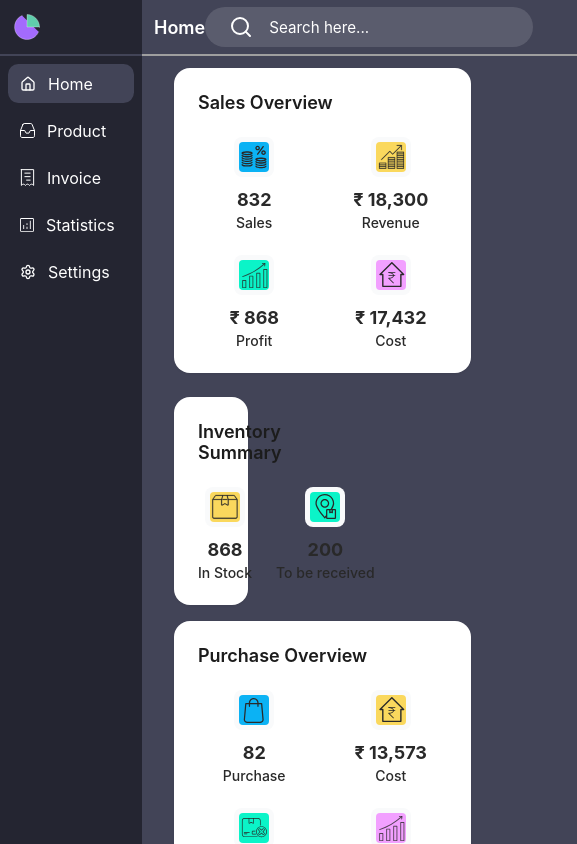
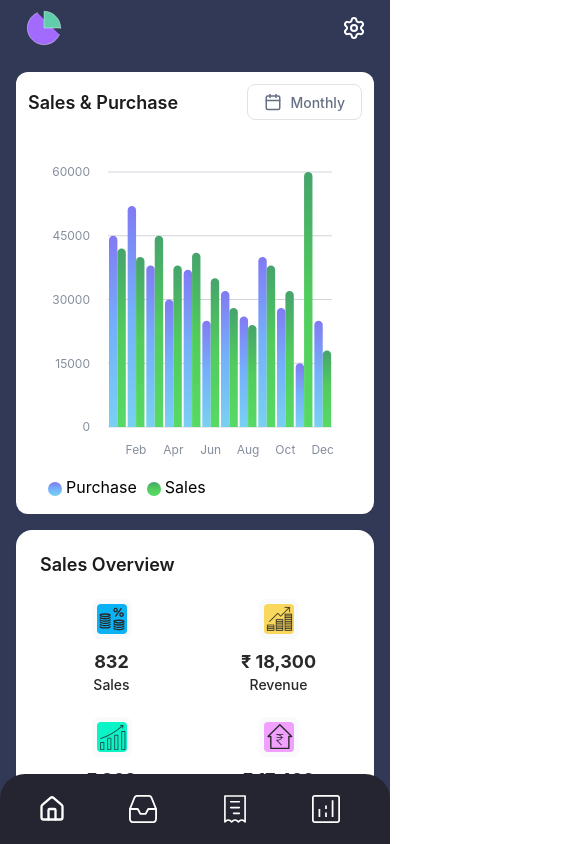
Before and after one commit to SMD-1/inventory-sales-management, a React (Vite) app: page / in a window 390 px wide. Shown: the top 844 px of the page, 577 px wide, since content can reach past the window. Built offline with nearby package versions, Linux system fonts and the light colour scheme.

Commit message:
feat: Implement responsive design for mobile views by adjusting header, sidebar, and home page layouts

```diff
--- a/src/components/Header/Header.css
+++ b/src/components/Header/Header.css
@@ -33,3 +33,35 @@
 .search input::placeholder {
   color: #fff;
 }
+
+.header-mobile-logo, .header-mobile-settings {
+  display: none;
+}
+
+@media (max-width: 768px) {
+  .header {
+    top: 0;
+    left: 0;
+    width: 100%;
+    z-index: 1000;
+    justify-content: space-between;
+    background-color: transparent;
+    border-bottom: none;
+    padding: 1rem 1.5rem;
+  }
+  .header-mobile-logo {
+    display: flex;
+    align-items: center;
+  }
+  .header-mobile-logo img {
+    height: 40px;
+    width: 40px;
+  }
+  .header-mobile-settings {
+    display: flex;
+    align-items: center;
+  }
+  .header-title, .search {
+    display: none;
+  }
+}
--- a/src/components/Header/Header.jsx
+++ b/src/components/Header/Header.jsx
@@ -1,12 +1,15 @@
 import "./Header.css";
 import { useHeader } from "../../contexts/header-context";
-import { Search } from "lucide-react";
+import { Search, Settings } from "lucide-react";
 
 const Header = () => {
   const { title } = useHeader();
   return (
     <div className="header">
-      <p>{title}</p>
+      <div className="header-mobile-logo">
+        <img src="/logo.svg" alt="Company Logo" />
+      </div>
+      <p className="header-title">{title}</p>
       <div className="search">
         <Search
           width={24}
@@ -16,6 +19,9 @@ const Header = () => {
         />
         <input type="text" placeholder="Search here..." />
       </div>
+      <div className="header-mobile-settings">
+        <Settings width={24} height={24} color="#fff" />
+      </div>
     </div>
   );
 };
--- a/src/components/Sidebar/sidebar.css
+++ b/src/components/Sidebar/sidebar.css
@@ -67,3 +67,60 @@
   height: 100%;
   border-radius: 50%;
 }
+
+@media (max-width: 768px) {
+  .sidebar {
+    position: fixed !important;
+    bottom: 0 !important;
+    left: 0 !important;
+    top: auto !important;
+    width: 100% !important;
+    height: 70px !important;
+    min-height: 70px !important;
+    border-top-left-radius: 25px;
+    border-top-right-radius: 25px;
+    z-index: 9999 !important;
+    padding: 0 1rem;
+    justify-content: center;
+  }
+  .sidebar .top {
+    width: 100%;
+    height: 100%;
+    justify-content: center;
+  }
+  .sidebar .top .logo,
+  .sidebar .profile {
+    display: none;
+  }
+  .sidebar .top ul {
+    flex-direction: row;
+    justify-content: space-around;
+    align-items: center;
+    padding: 0;
+    margin: 0;
+    height: 100%;
+  }
+  .sidebar .top ul li {
+    flex: 1;
+    display: flex;
+    justify-content: center;
+  }
+  .sidebar .top ul li:last-child {
+    display: none;
+  }
+  .sidebar-link {
+    font-size: 0;
+    padding: 0.5rem;
+    justify-content: center;
+    background-color: transparent;
+  }
+  .sidebar-link.active {
+    background-color: transparent;
+  }
+  .sidebar-link svg, .sidebar-link .lucide {
+    width: 28px !important;
+    height: 28px !important;
+    min-width: 28px;
+    min-height: 28px;
+  }
+}
--- a/src/components/common/StatsChart/StatsChart.css
+++ b/src/components/common/StatsChart/StatsChart.css
@@ -78,3 +78,9 @@
 .chart-body {
   width: 100%;
 }
+
+@media (max-width: 768px) {
+  .chart-container {
+    padding: 0.75rem;
+  }
+}
--- a/src/index.css
+++ b/src/index.css
@@ -23,3 +23,14 @@
   background-color: #424457;
   position: relative;
 }
+
+@media (max-width: 768px) {
+  .app-layout {
+    flex-direction: column;
+    background-color: var(--secondary-color);
+  }
+  .app-content {
+    background-color: transparent;
+    padding-bottom: 90px;
+  }
+}
--- a/src/pages/home/home.css
+++ b/src/pages/home/home.css
@@ -17,12 +17,10 @@
   padding: 1.5rem;
   flex: 1;
   box-shadow: 0 1px 3px rgba(0, 0, 0, 0.05);
-  width: 80%;
 }
 
 .overview-section.summary-small {
   max-width: 350px;
-  width: 20%;
 }
 
 .overview-section h3 {
@@ -36,7 +34,6 @@
   display: grid;
   grid-template-columns: repeat(4, 1fr);
   gap: 1.5rem;
-
 }
 
 .overview-grid.dual {
@@ -108,7 +105,50 @@
 }
 
 @media (max-width: 768px) {
+  .overview-row,
+  .home-main-content {
+    display: contents;
+  }
+
+  .chart-wrapper {
+    order: 1;
+    width: 100%;
+  }
+  .overview-section.summary-small {
+    border: none;
+    width: 100%;
+  }
+
+  .overview-row:nth-child(1) > .overview-section:not(.summary-small) {
+    order: 2;
+  }
+
+  .overview-row:nth-child(2) > .overview-section:not(.summary-small) {
+    order: 3;
+  }
+
+  .overview-row:nth-child(1) > .summary-small {
+    order: 4;
+  }
+
+  .overview-row:nth-child(2) > .summary-small {
+    order: 5;
+  }
+
+  .sidebar-wrapper {
+    order: 6;
+    width: 100%;
+  }
+
   .overview-grid {
     grid-template-columns: repeat(2, 1fr);
   }
+
+  .home-page {
+    padding: 1rem;
   }
+
+  .overview-section {
+    width: 100%;
+  }
+}
```
Lines whose indentation alone changed are shown as unchanged.
